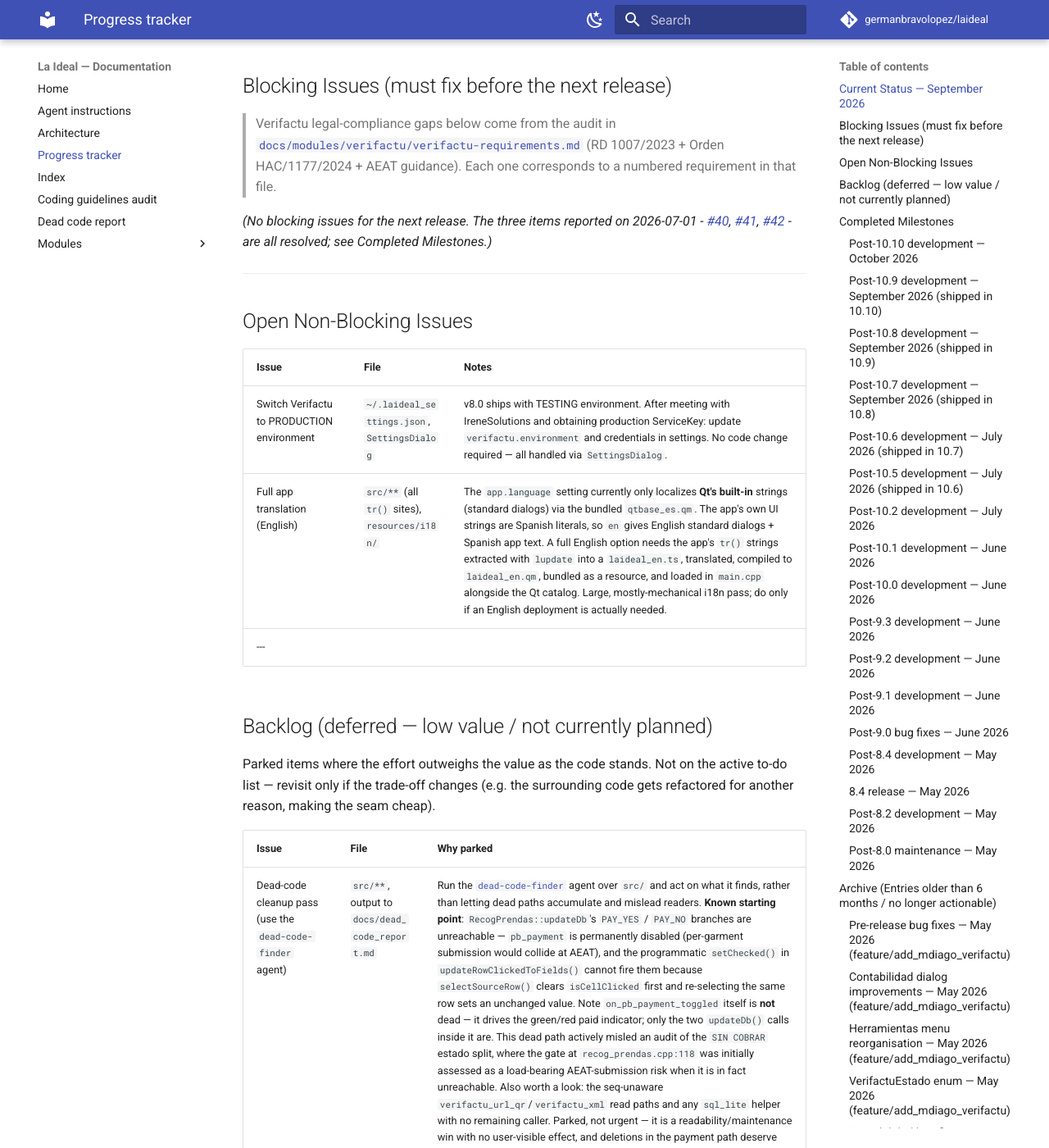
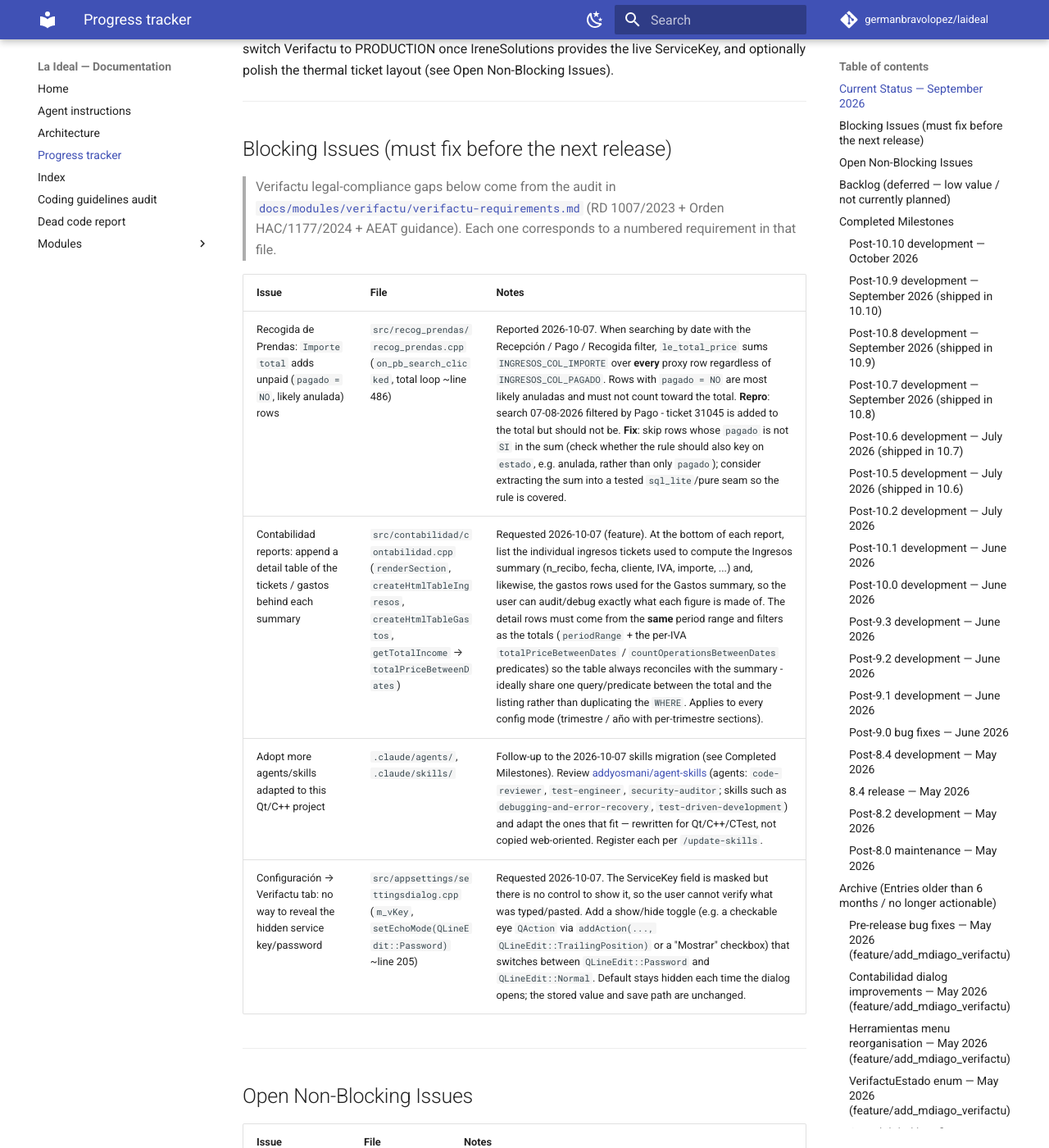
Before and after one commit to germanbravolopez/laideal, an MkDocs documentation site: the page built from docs/progress_tracker.md, in a window 1280 px wide and 1400 px high, scrolled down 963 px. Shown: the whole window at 82% size. Built offline with MkDocs 1.6.1 and Material for MkDocs 9.7.7, drawn with Linux system fonts in a browser that asks for light colours; comment, search, counter and statistics services are not loaded; some of the changed text lies outside the part shown.

Commit message:
progress_tracker: log the 2026-10-07 issues (Recogida Importe total counting unpaid rows, Contabilidad detail tables, Verifactu key show/hide toggle, adopt more agents/skills); VSCode: autostart MCP servers

```diff
--- a/docs/progress_tracker.md
+++ b/docs/progress_tracker.md
@@ -20,7 +20,7 @@ Add new entries at the **top** of the relevant section. Do not keep an "In Progr
 
 <!-- Keep only the latest release here. Earlier releases are recorded in Completed Milestones below; do not accumulate a "Previous release" list under Current Status. -->
 
-**Next**: switch Verifactu to PRODUCTION once IreneSolutions provides the live ServiceKey, and optionally polish the thermal ticket layout (see Open Non-Blocking Issues).
+**Next**: for the next release, fix the Recogida de Prendas `Importe total` counting unpaid/anulada rows and add the Contabilidad ticket/gasto detail tables, adopt more agents/skills, and add a show/hide toggle for the Verifactu service key in Configuración (see Blocking Issues). Also: switch Verifactu to PRODUCTION once IreneSolutions provides the live ServiceKey, and optionally polish the thermal ticket layout (see Open Non-Blocking Issues).
 
 ---
 
@@ -28,7 +28,12 @@ Add new entries at the **top** of the relevant section. Do not keep an "In Progr
 
 > Verifactu legal-compliance gaps below come from the audit in [`docs/modules/verifactu/verifactu-requirements.md`](modules/verifactu/verifactu-requirements.md) (RD 1007/2023 + Orden HAC/1177/2024 + AEAT guidance). Each one corresponds to a numbered requirement in that file.
 
-_(No blocking issues for the next release. The three items reported on 2026-07-01 - [#40](https://github.com/germanbravolopez/laideal/issues/40), [#41](https://github.com/germanbravolopez/laideal/issues/41), [#42](https://github.com/germanbravolopez/laideal/issues/42) - are all resolved; see Completed Milestones.)_
+| Issue | File | Notes |
+|-------|------|-------|
+| Recogida de Prendas: `Importe total` adds unpaid (`pagado = NO`, likely anulada) rows | `src/recog_prendas/recog_prendas.cpp` (`on_pb_search_clicked`, total loop ~line 486) | Reported 2026-10-07. When searching by date with the Recepción / Pago / Recogida filter, `le_total_price` sums `INGRESOS_COL_IMPORTE` over **every** proxy row regardless of `INGRESOS_COL_PAGADO`. Rows with `pagado = NO` are most likely anuladas and must not count toward the total. **Repro**: search 07-08-2026 filtered by Pago - ticket 31045 is added to the total but should not be. **Fix**: skip rows whose `pagado` is not `SI` in the sum (check whether the rule should also key on `estado`, e.g. anulada, rather than only `pagado`); consider extracting the sum into a tested `sql_lite`/pure seam so the rule is covered. |
+| Contabilidad reports: append a detail table of the tickets / gastos behind each summary | `src/contabilidad/contabilidad.cpp` (`renderSection`, `createHtmlTableIngresos`, `createHtmlTableGastos`, `getTotalIncome` → `totalPriceBetweenDates`) | Requested 2026-10-07 (feature). At the bottom of each report, list the individual ingresos tickets used to compute the Ingresos summary (n_recibo, fecha, cliente, IVA, importe, ...) and, likewise, the gastos rows used for the Gastos summary, so the user can audit/debug exactly what each figure is made of. The detail rows must come from the **same** period range and filters as the totals (`periodRange` + the per-IVA `totalPriceBetweenDates` / `countOperationsBetweenDates` predicates) so the table always reconciles with the summary - ideally share one query/predicate between the total and the listing rather than duplicating the `WHERE`. Applies to every config mode (trimestre / año with per-trimestre sections). |
+| Adopt more agents/skills adapted to this Qt/C++ project | `.claude/agents/`, `.claude/skills/` | Follow-up to the 2026-10-07 skills migration (see Completed Milestones). Review [addyosmani/agent-skills](https://github.com/addyosmani/agent-skills) (agents: `code-reviewer`, `test-engineer`, `security-auditor`; skills such as `debugging-and-error-recovery`, `test-driven-development`) and adapt the ones that fit — rewritten for Qt/C++/CTest, not copied web-oriented. Register each per `/update-skills`. |
+| Configuración → Verifactu tab: no way to reveal the hidden service key/password | `src/appsettings/settingsdialog.cpp` (`m_vKey`, `setEchoMode(QLineEdit::Password)` ~line 205) | Requested 2026-10-07. The ServiceKey field is masked but there is no control to show it, so the user cannot verify what was typed/pasted. Add a show/hide toggle (e.g. a checkable eye `QAction` via `addAction(..., QLineEdit::TrailingPosition)` or a "Mostrar" checkbox) that switches between `QLineEdit::Password` and `QLineEdit::Normal`. Default stays hidden each time the dialog opens; the stored value and save path are unchanged. |
 
 ---
 
```
